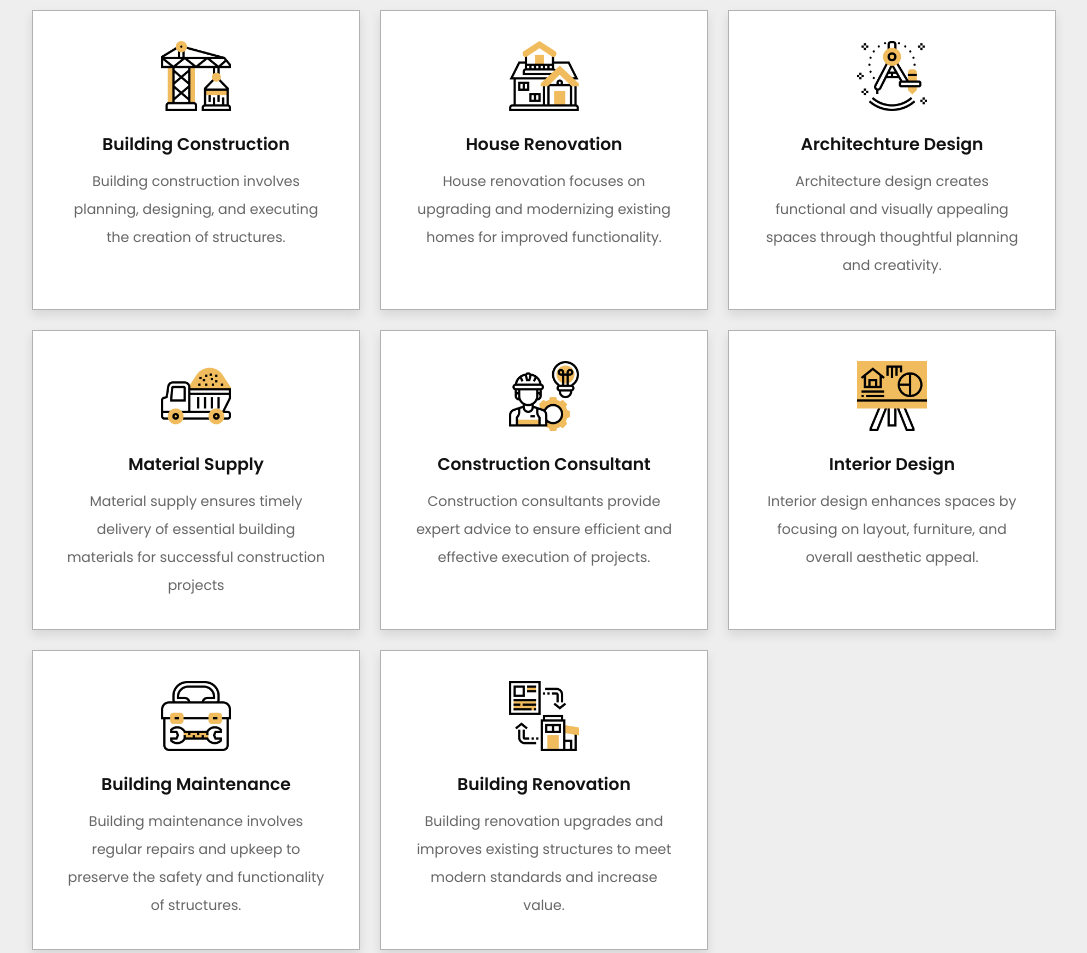
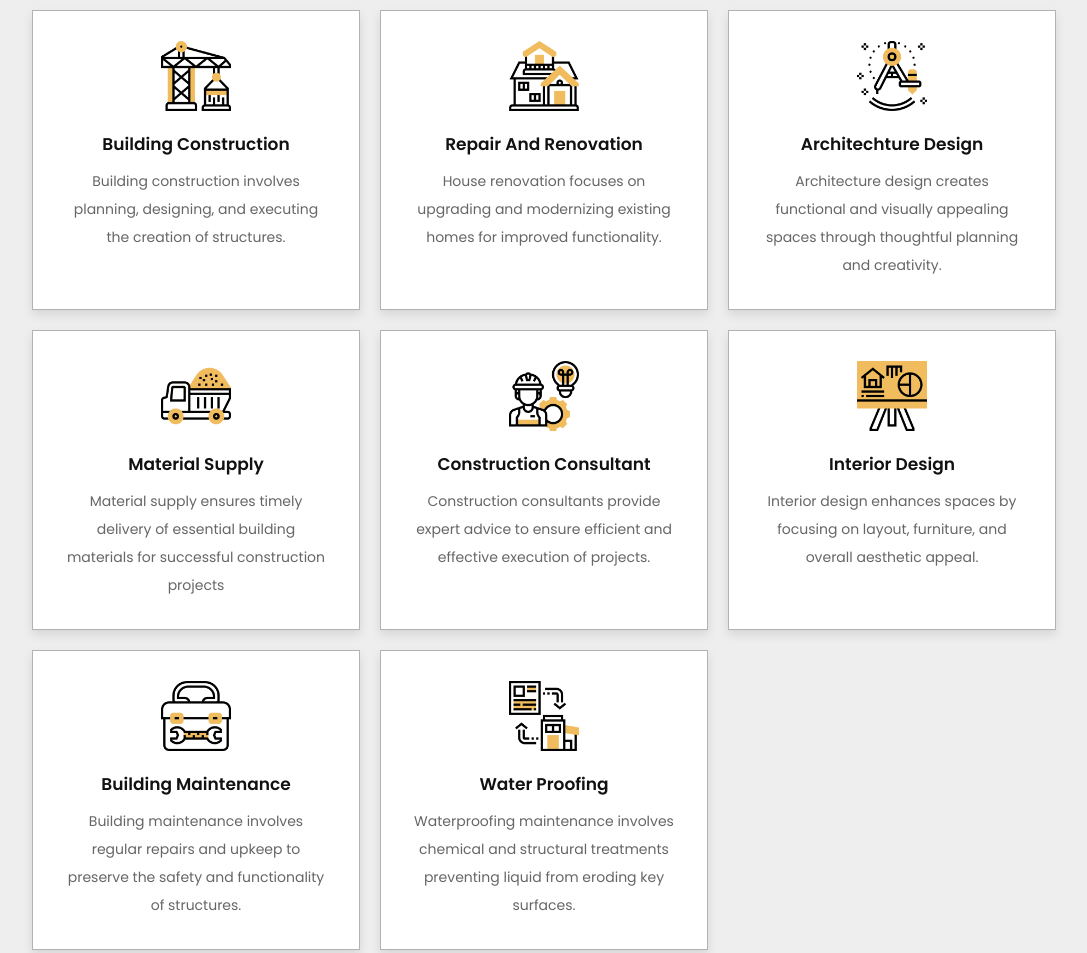
Before and after one commit to maraconstruction/maraconstruction, a plain HTML site: page index.html in a window 1280 px wide. Shown: the part 1500-2453 px from the top of the page, without its empty margins (96-1183 px from the left). Drawn offline with nearby package versions, Linux system fonts and the light colour scheme; some packages are replaced by stand-ins of ours; a script that the page names is missing.

Commit message:
Update index.html
changed the name for repair,waterproofing,premium sanitary

```diff
--- a/index.html
+++ b/index.html
@@ -193,7 +193,7 @@
 
         <div class="box">
           <img src="images/service-2.png" alt="" />
-          <h3>house renovation</h3>
+          <h3>Repair and Renovation</h3>
           <p>
             House renovation focuses on upgrading and modernizing existing homes for improved functionality.
           </p>
@@ -241,9 +241,8 @@
 
         <div class="box">
           <img src="images/service-8.png" alt="" />
-          <h3>building renovation</h3>
-          <p>
-            Building renovation upgrades and improves existing structures to meet modern standards and increase value.
+          <h3>Water Proofing</h3>
+          <p>Waterproofing maintenance involves chemical and structural treatments preventing liquid from eroding key surfaces.
           </p>
         </div>
       </div>
@@ -328,7 +327,7 @@
           </div>
           <div class="content">
             <div class="info">
-              <h3>Water and Septic Tank Works</h3>
+              <h3>Premium Sanitary Works</h3>
               <p>construction, design</p>
             </div>
             <i class="fas fa-plus"></i>
```
